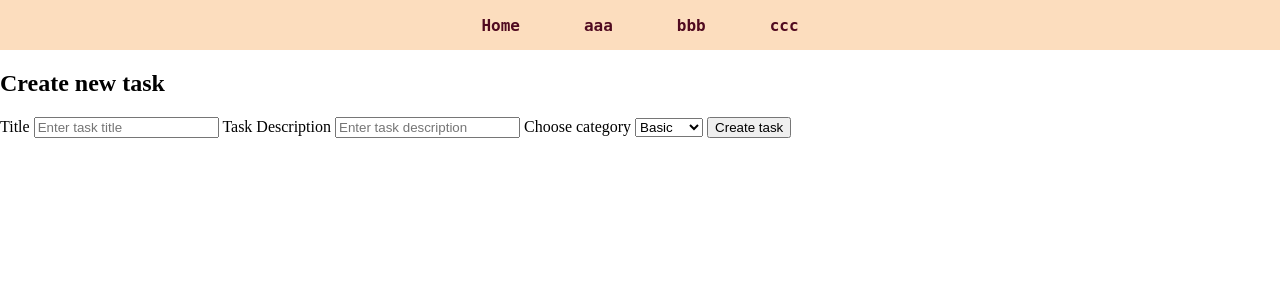
After one commit to FARAJI-Omar/task_flow, a PHP site: page /createTask.php in a window 1280 px wide. The commit adds this page. Shown: the top 300 px of the page. Run offline with PHP 8.4, Linux system fonts and the light colour scheme; the visitor is signed in with stand-in values (Sample User, id 1).

Commit message:
create new task, save it into db

```diff
--- a/classes.php
+++ b/classes.php
@@ -43,6 +43,7 @@ class users{
 
                 session_start();
                 $_SESSION['username'] = $username;
+                $_SESSION['user_id'] = $this->conn->lastInsertId();
                 header("Location: home.php");
                 exit();
                 // echo $_SESSION['username'];
@@ -64,4 +65,62 @@ class users{
 // $users = new Users();
 // $users->registerUser("new_username1");
 
+
+class tasks{
+    private $db;
+    private $conn;
+
+    // initialize the database connection
+    public function __construct(){
+        $this->db = new database();
+        $this->conn = $this->db->connect();
+    }
+
+    // method to check if the username already exists
+    public function taskExists($title) {
+        try {
+            $stmt = $this->conn->prepare("SELECT COUNT(*) FROM tasks WHERE title = :title");
+            $stmt->bindParam(':title', $title);
+            $stmt->execute();
+            return $stmt->fetchColumn() > 0; // Returns true if task exists
+        } catch (PDOException $e) {
+            echo "Error checking task: " . $e->getMessage() . "<br>";
+            return false;
+        }
+    }
+
+    // method to save a new task
+    public function saveTask($title, $description, $category) {
+        try{
+            //check if the task already exists
+            if($this->taskExists($title)){
+                echo '<p class="duplicateError" >Task with that title already exists.<br></p>';
+                return false;
+            }
+            // session_start();
+            if(!isset($_SESSION['username'])){
+                echo "You need to be logged in to create a task.<br>";
+                return false;
+            }
+            $username = $_SESSION['username'];
+            // $user_id = $_SESSION['user_id'] = $this->conn->lastInsertId();
+
+            $stmt = $this->conn->prepare("INSERT INTO tasks (title, description, category, username) VALUES (:title, :description, :category, :username)");
+            $stmt->bindParam(':title', $title);
+            $stmt->bindParam(':description', $description);
+            $stmt->bindParam(':category', $category);
+            $stmt->bindParam(':username', $username);
+            // $stmt->bindParam(':user_id', $user_id);
+
+            $stmt->execute();
+            echo '<p class="created" >Task created successfully.<br></p>';
+            header("Location: home.php");
+            exit();
+        } catch (PDOException $e) {
+            echo "Error saving task: " . $e->getMessage() . "<br>";
+            return false;
+        }
+    }
+}
+
 ?>
--- /dev/null
+++ b/createTask.php
@@ -0,0 +1,58 @@
+<?php
+    session_start();
+
+    if (!isset($_SESSION['username'])) {
+        header('Location: login.php');
+        exit();
+    }
+    require_once('classes.php');
+    require_once ('connect.php');
+
+    $db = new database();
+    $taskManager = new tasks();
+
+    if ($_SERVER['REQUEST_METHOD'] === 'POST' && isset($_POST['createTask'])) {
+        $title = htmlspecialchars(trim($_POST['title']));
+        $description = htmlspecialchars(trim($_POST['taskDescription']));
+        $categoryId = intval($_POST['category']);
+
+        // Save the new task
+        $result = $taskManager->saveTask($title, $description, $categoryId);
+        echo $result;
+    }
+
+
+?>
+
+<!DOCTYPE html>
+<html lang="en">
+<head>
+    <meta charset="UTF-8">
+    <meta name="viewport" content="width=device-width, initial-scale=1.0">
+    <title>Create Task</title>
+    <link rel="stylesheet" href="style.css?v=<?php echo time(); ?>">
+
+</head>
+<body>
+    <?php include('header.php') ?>
+
+    <div class="createTask">
+        <form action="createTask.php" method="post">
+            <h2>Create new task</h2>
+            <label for="tasktitle">Title</label>
+            <input id="tasktitle" type="text" name="title" placeholder="Enter task title" required>
+
+            <label for="taskdesc">Task Description</label>
+            <input id="taskdesc" type="text" name="taskDescription" placeholder="Enter task description" required>
+
+            <label for="taskcategory">Choose category</label>
+            <select id="taskcategory" name="category" required>
+                <option value="1">Basic</option>
+                <option value="2">Bug</option>
+                <option value="3">Feature</option>
+            </select>
+            <input type="submit" name="createTask" value="Create task">
+        </form>
+
+</body>
+</html>
--- a/header.php
+++ b/header.php
@@ -1,11 +1,10 @@
 <header>
 <link rel="stylesheet" href="style.css">
 
-<a href="#">Home</a>
-<a href="#">Home</a>
-<a href="#">Home</a>
-<a href="#">Home</a>
-<a href="login.php">log In</a>
+<a href="welcome.php">Home</a>
+<a href="#">aaa</a>
+<a href="#">bbb</a>
+<a href="#">ccc</a>
 
 
 
```
Also changed, not shown: home.php (+27 -1 lines), style.css (+35 -1 lines), images/user icon2.png (added).
